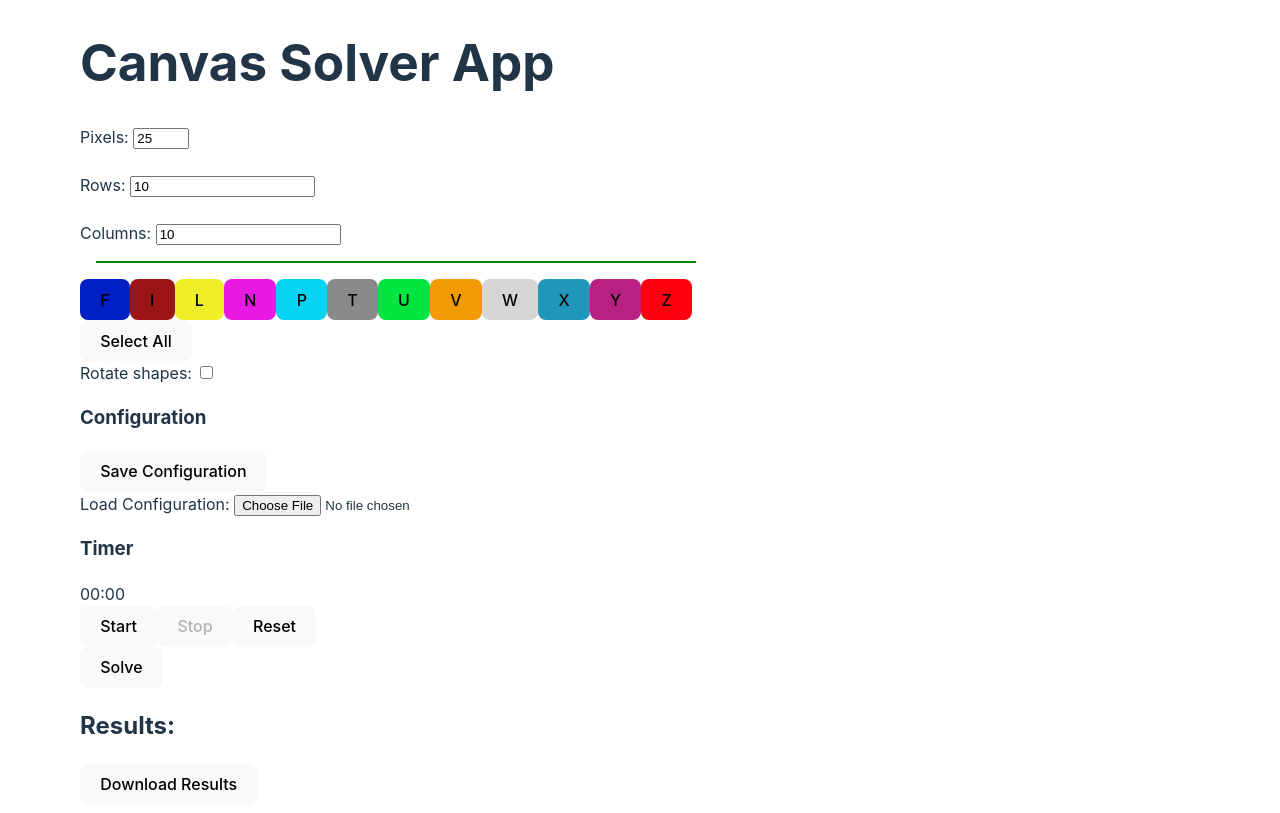
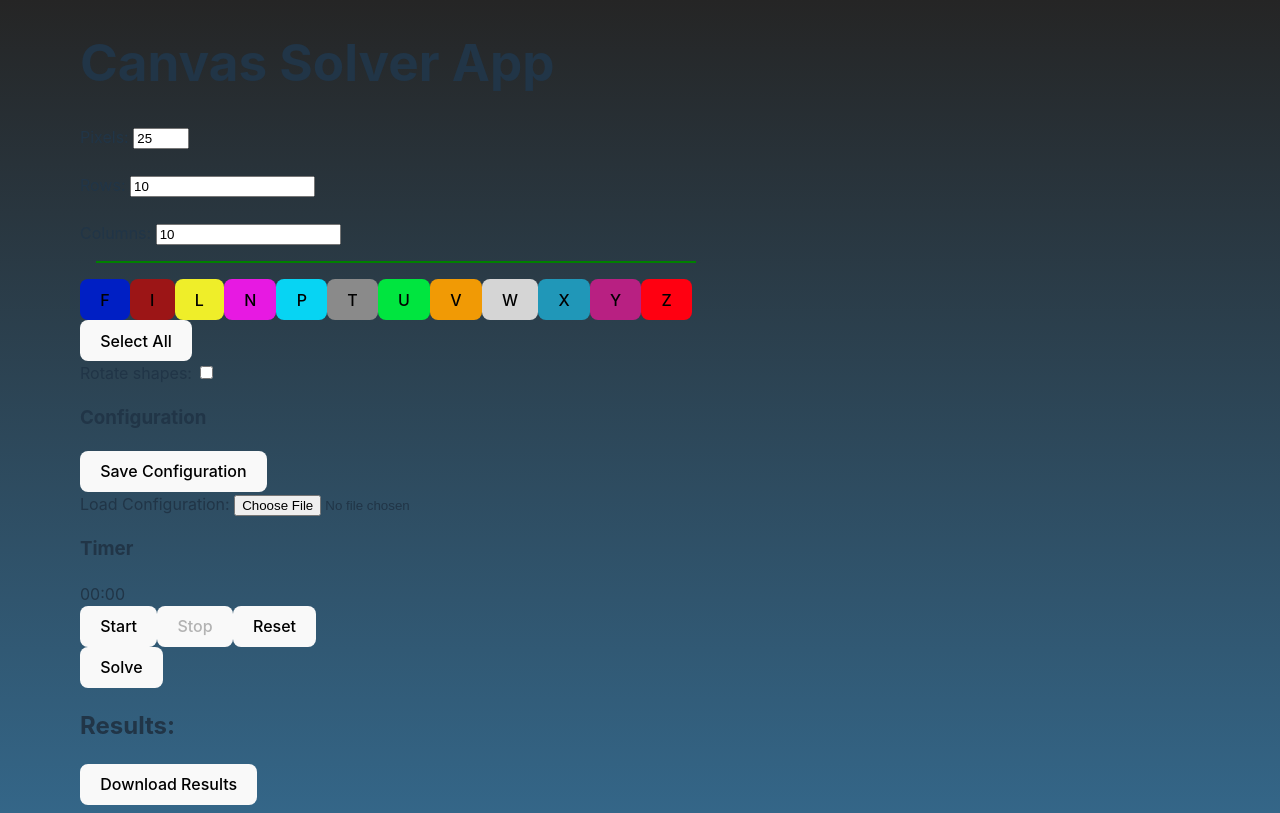
Before and after one commit to open-source-uom/serres-hackathon-uom, a React (Vite) app in the folder frontend/: page / in a window 1280 px wide. Built offline with nearby package versions, Linux system fonts and the light colour scheme.

Commit message:
Css update

```diff
--- a/frontend/index.html
+++ b/frontend/index.html
@@ -2,9 +2,9 @@
 <html lang="en">
   <head>
     <meta charset="UTF-8" />
-    <link rel="icon" type="image/svg+xml" href="/vite.svg" />
+    <link rel="icon"  href="/src/assets/imges/logo.png"/>
     <meta name="viewport" content="width=device-width, initial-scale=1.0" />
-    <title>Vite + React</title>
+    <title>Serres Hackathon 2023 UoM</title>
   </head>
   <body>
     <div id="root"></div>
--- a/frontend/src/index.css
+++ b/frontend/src/index.css
@@ -5,7 +5,10 @@
 
   color-scheme: light dark;
   color: rgba(255, 255, 255, 0.87);
-  background-color: #242424;
+
+    background-color: red; /* For browsers that do not support gradients */
+    background-image: linear-gradient(rgb(37, 37, 37), rgb(52, 102, 136));
+
 
   font-synthesis: none;
   text-rendering: optimizeLegibility;
```
Also changed, not shown: frontend/src/assets/imges/logo.png (added).
